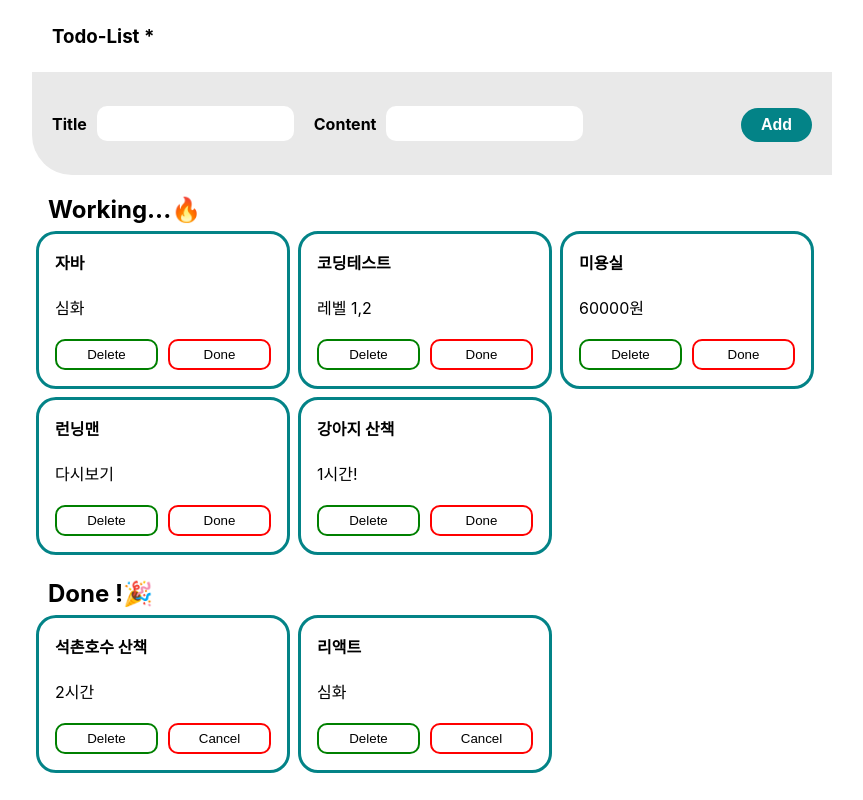
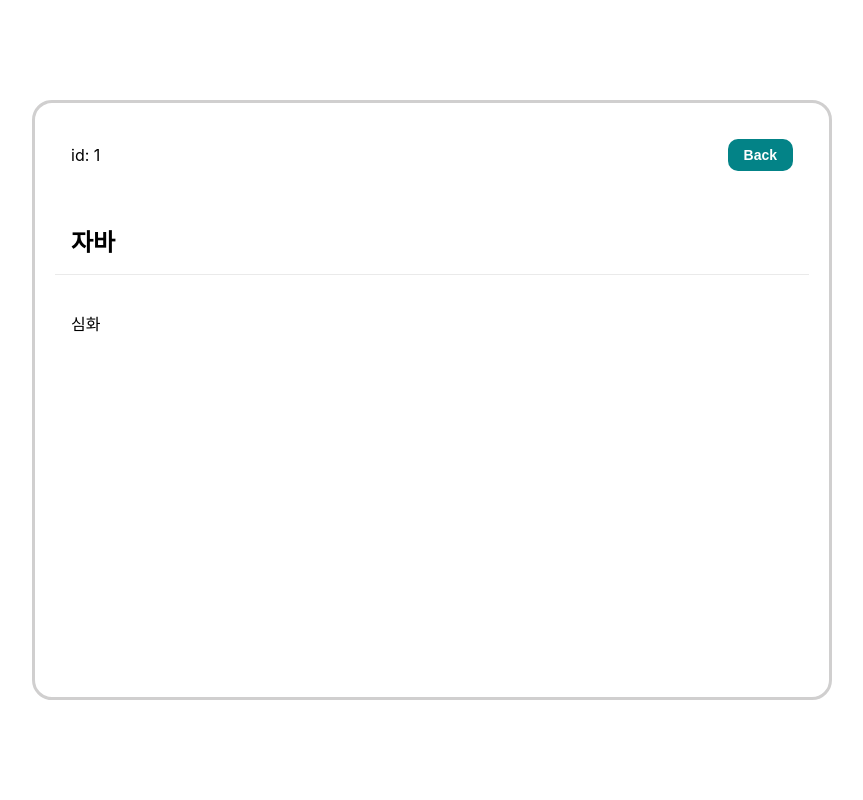
Before and after one commit to Wlfjd/my-todo-list, a React (Create React App) app: page /todos/1 in a window 1280 px wide. Shown: the whole page, without its empty margins (208-1071 px from the left). Built offline with nearby package versions, Linux system fonts and the light colour scheme.

Commit message:
feat: 상세페이지 구현

```diff
--- a/src/App.jsx
+++ b/src/App.jsx
@@ -1,76 +1,12 @@
-import { useState } from 'react';
+import React from 'react';
 
-import Header from 'components/Header';
-import InputSection from 'components/InputSection';
-import Layout from 'components/Layout';
-import ListSection from 'components/ListSection';
-import TodoBox from 'components/TodoBox';
-import {
-  useDispatch,
-  useSelector,
-} from 'react-redux';
-import {
-  addTodo,
-  deleteTodo,
-  updateTodo,
-} from 'redux_/modules/todo';
+import Router from 'shared/Router';
 
 function App() {
-  const data = useSelector((state) => state).todo;
-  const dispatch = useDispatch();
-
-  const WORKING_LIST = data.filter((item) => item.isDone !== true);
-  const DONE_LIST = data.filter((item) => item.isDone === true);
-
-  const [title, setTitle] = useState("");
-  const [content, setContent] = useState("");
-
-  const onAddButtonClick = () => {
-    dispatch(addTodo({ title, content }));
-    setTitle("");
-    setContent("");
-  };
-
-  const onDelete = (index) => {
-    dispatch(deleteTodo({ index }));
-  };
-
-  const onToggleIsDone = (index) => {
-    dispatch(updateTodo({ index }));
-  };
-
   return (
-    <Layout>
-      <Header />
-      <InputSection
-        title={title}
-        content={content}
-        setTitle={setTitle}
-        setContent={setContent}
-        onAddButtonClick={onAddButtonClick}
-      />
-      <ListSection title="Working...🔥">
-        {WORKING_LIST.map((item) => (
-          <TodoBox
-            key={item.id}
-            item={item}
-            onDeleteHandler={() => onDelete(item.id)}
-            onToggleIsDone={() => onToggleIsDone(item.id)}
-          />
-        ))}
-      </ListSection>
-
-      <ListSection title="Done !🎉">
-        {DONE_LIST.map((item) => (
-          <TodoBox
-            key={item.id}
-            item={item}
-            onDeleteHandler={() => onDelete(item.id)}
-            onToggleIsDone={() => onToggleIsDone(item.id)}
-          />
-        ))}
-      </ListSection>
-    </Layout>
+    <div>
+      <Router />
+    </div>
   );
 }
 
--- a/src/components/Header.jsx
+++ b/src/components/Header.jsx
@@ -1,6 +1,11 @@
 import React from 'react';
 
 import styled from 'styled-components';
+
+const StHeader = styled.div`
+  background: white;
+  padding: 6px 20px;
+`;
 
 function Header() {
   return (
@@ -11,8 +16,3 @@ function Header() {
 }
 
 export default Header;
-
-const StHeader = styled.div`
-  background: white;
-  padding: 6px 20px;
-`;
--- a/src/components/InputSection.jsx
+++ b/src/components/InputSection.jsx
@@ -1,35 +1,8 @@
-import React from 'react';
+import React, { useState } from 'react';
 
+import { useDispatch } from 'react-redux';
+import { addTodo } from 'redux_/modules/todo';
 import styled from 'styled-components';
-
-function InputSection({
-  title,
-  content,
-  setTitle,
-  setContent,
-  onAddButtonClick,
-}) {
-  return (
-    <InputSectionWrapper>
-      <InputWrapper>
-        <InputContainer>
-          <h4>Title</h4>
-          <StInput value={title} onChange={(e) => setTitle(e.target.value)} />
-        </InputContainer>
-        <InputContainer>
-          <h4>Content</h4>
-          <StInput
-            value={content}
-            onChange={(e) => setContent(e.target.value)}
-          />
-        </InputContainer>
-      </InputWrapper>
-      <StButon onClick={onAddButtonClick}>Add</StButon>
-    </InputSectionWrapper>
-  );
-}
-
-export default InputSection;
 
 const InputSectionWrapper = styled.div`
   background: #e9e9e9;
@@ -66,3 +39,41 @@ const InputWrapper = styled.div`
   display: flex;
   gap: 20px;
 `;
+
+function InputSection() {
+  const dispatch = useDispatch();
+
+  const [title, setTitle] = useState("");
+  const [content, setContent] = useState("");
+
+  const resetInput = () => {
+    setTitle("");
+    setContent("");
+  };
+
+  const onAddButtonClick = () => {
+    dispatch(addTodo({ title, content }));
+    resetInput();
+  };
+
+  return (
+    <InputSectionWrapper>
+      <InputWrapper>
+        <InputContainer>
+          <h4>Title</h4>
+          <StInput value={title} onChange={(e) => setTitle(e.target.value)} />
+        </InputContainer>
+        <InputContainer>
+          <h4>Content</h4>
+          <StInput
+            value={content}
+            onChange={(e) => setContent(e.target.value)}
+          />
+        </InputContainer>
+      </InputWrapper>
+      <StButon onClick={onAddButtonClick}>Add</StButon>
+    </InputSectionWrapper>
+  );
+}
+
+export default InputSection;
--- a/src/components/Layout.jsx
+++ b/src/components/Layout.jsx
@@ -1,18 +1,19 @@
 import React from 'react';
 
 import styled from 'styled-components';
-
-function Layout({ children }) {
-  return <StWrapper>{children}</StWrapper>;
-}
-
-export default Layout;
 
 const StWrapper = styled.div`
   box-sizing: border-box;
   background-color: white;
   width: 800px;
-  height: 100vh;
+  min-height: 100vh;
   margin: 0 auto;
   max-width: 1200px;
+  ${(props) => props.style && { ...props.style }}
 `;
+
+function Layout({ children, style }) {
+  return <StWrapper style={style}>{children}</StWrapper>;
+}
+
+export default Layout;
--- a/src/components/ListSection.jsx
+++ b/src/components/ListSection.jsx
@@ -1,6 +1,17 @@
 import React from 'react';
 
 import styled from 'styled-components';
+
+const StTitle = styled.h2`
+  padding: 0 16px;
+  margin-bottom: 3px;
+`;
+
+const ListWrapper = styled.div`
+  display: flex;
+  width: 100%;
+  flex-wrap: wrap;
+`;
 
 function ListSection({ title, children }) {
   return (
@@ -12,14 +23,3 @@ function ListSection({ title, children }) {
 }
 
 export default ListSection;
-
-const StTitle = styled.h2`
-  padding: 0 16px;
-  margin-bottom: 3px;
-`;
-
-const ListWrapper = styled.div`
-  display: flex;
-  width: 100%;
-  flex-wrap: wrap;
-`;
--- a/src/components/TodoBox.jsx
+++ b/src/components/TodoBox.jsx
@@ -1,27 +1,10 @@
-import React from 'react';
-
+import { useDispatch } from 'react-redux';
+import { useNavigate } from 'react-router-dom';
+import {
+  deleteTodo,
+  updateTodo,
+} from 'redux_/modules/todo';
 import styled from 'styled-components';
-
-function TodoBox({ item, onToggleIsDone, onDeleteHandler }) {
-  return (
-    <BoxContainer>
-      <div style={{ flex: 1 }}>
-        <h4 style={{ marginTop: 0 }}>{item?.title}</h4>
-        <p>{item?.content}</p>
-      </div>
-      <ButtonContainer>
-        <Stbutton color="green" onClick={onDeleteHandler}>
-          Delete
-        </Stbutton>
-        <Stbutton color="red" onClick={onToggleIsDone}>
-          {item.isDone ? "Cancel" : "Done"}
-        </Stbutton>
-      </ButtonContainer>
-    </BoxContainer>
-  );
-}
-
-export default TodoBox;
 
 const BoxContainer = styled.div`
   padding: 16px;
@@ -33,6 +16,9 @@ const BoxContainer = styled.div`
   margin: 4px;
   width: 27%;
   border: 3px solid #038387;
+  &:hover {
+    background-color: #e0e0e0;
+  }
 `;
 
 const Stbutton = styled.button`
@@ -48,3 +34,41 @@ const ButtonContainer = styled.div`
   gap: 10px;
   justify-content: space-between;
 `;
+
+function TodoBox({ item }) {
+  const navigate = useNavigate();
+  const dispatch = useDispatch();
+
+  const onDelete = (e) => {
+    e.stopPropagation();
+    dispatch(deleteTodo({ index: item.id }));
+  };
+
+  const onToggleState = (e) => {
+    e.stopPropagation();
+    dispatch(updateTodo({ index: item.id }));
+  };
+
+  const goToDetail = (e) => {
+    navigate(`/todos/${item.id}`);
+  };
+
+  return (
+    <BoxContainer onClick={goToDetail}>
+      <div>
+        <h4 style={{ marginTop: 0 }}>{item?.title}</h4>
+        <p>{item?.content}</p>
+      </div>
+      <ButtonContainer>
+        <Stbutton color="green" onClick={onDelete}>
+          Delete
+        </Stbutton>
+        <Stbutton color="red" onClick={onToggleState}>
+          {item.isDone ? "Cancel" : "Done"}
+        </Stbutton>
+      </ButtonContainer>
+    </BoxContainer>
+  );
+}
+
+export default TodoBox;
--- /dev/null
+++ b/src/pages/Detail.jsx
@@ -0,0 +1,62 @@
+import React from 'react';
+
+import Layout from 'components/Layout';
+import { useSelector } from 'react-redux';
+import { useParams } from 'react-router-dom';
+import styled from 'styled-components';
+
+const style = {
+  border: "3px solid #d0cfcf",
+  borderRadius: "20px",
+  margin: "100px auto",
+  padding: "20px",
+  minHeight: "calc(100vh - 200px)",
+};
+
+const StHeader = styled.header`
+  display: flex;
+  justify-content: space-between;
+  align-items: center;
+  padding: 16px;
+`;
+
+const StBackButton = styled.button`
+  background: #038387;
+  color: white;
+  border: none;
+  padding: 8px 16px;
+  border-radius: 10px;
+  font-weight: 700;
+  font-size: 14px;
+`;
+const StTitle = styled.h2`
+  padding: 16px;
+  border-bottom: 1px solid #eaeaea;
+`;
+
+const StContent = styled.p`
+  padding: 16px;
+`;
+
+function Detail() {
+  const { id } = useParams();
+
+  const data = useSelector((state) => state).todo;
+
+  const foundDetailData = data.find((item) => item.id === parseInt(id));
+
+  return (
+    <Layout style={style}>
+      <StHeader>
+        <div>id: {foundDetailData.id}</div>
+        <StBackButton>Back</StBackButton>
+      </StHeader>
+      <main>
+        <StTitle>{foundDetailData.title}</StTitle>
+        <StContent>{foundDetailData.content}</StContent>
+      </main>
+    </Layout>
+  );
+}
+
+export default Detail;
--- /dev/null
+++ b/src/pages/Home.jsx
@@ -0,0 +1,32 @@
+import Header from 'components/Header';
+import InputSection from 'components/InputSection';
+import Layout from 'components/Layout';
+import ListSection from 'components/ListSection';
+import TodoBox from 'components/TodoBox';
+import { useSelector } from 'react-redux';
+
+function Home() {
+  const data = useSelector((state) => state).todo;
+
+  const WORKING_LIST = data.filter((item) => item.isDone !== true);
+  const DONE_LIST = data.filter((item) => item.isDone === true);
+
+  return (
+    <Layout>
+      <Header />
+      <InputSection />
+      <ListSection title="Working...🔥">
+        {WORKING_LIST.map((item) => (
+          <TodoBox key={item.id} item={item} />
+        ))}
+      </ListSection>
+      <ListSection title="Done !🎉">
+        {DONE_LIST.map((item) => (
+          <TodoBox key={item.id} item={item} />
+        ))}
+      </ListSection>
+    </Layout>
+  );
+}
+
+export default Home;
--- a/src/redux_/modules/todo.js
+++ b/src/redux_/modules/todo.js
@@ -1,4 +1,4 @@
-import { LIST_DATA } from 'list';
+import { LIST_DATA } from 'shared/list';
 
 const AddTodo = "todo/AddTodo";
 const DeleteTodo = "todo/DeleteTodo";
--- /dev/null
+++ b/src/shared/Router.js
@@ -0,0 +1,20 @@
+import Detail from 'pages/Detail';
+import Home from 'pages/Home';
+import {
+  BrowserRouter,
+  Route,
+  Routes,
+} from 'react-router-dom';
+
+const Router = () => {
+  return (
+    <BrowserRouter>
+      <Routes>
+        <Route path="/" element={<Home />} />
+        <Route path="/todos/:id" element={<Detail />} />
+      </Routes>
+    </BrowserRouter>
+  );
+};
+
+export default Router;
```
Also changed, not shown: src/shared/list.js (renamed from src/list.js).
